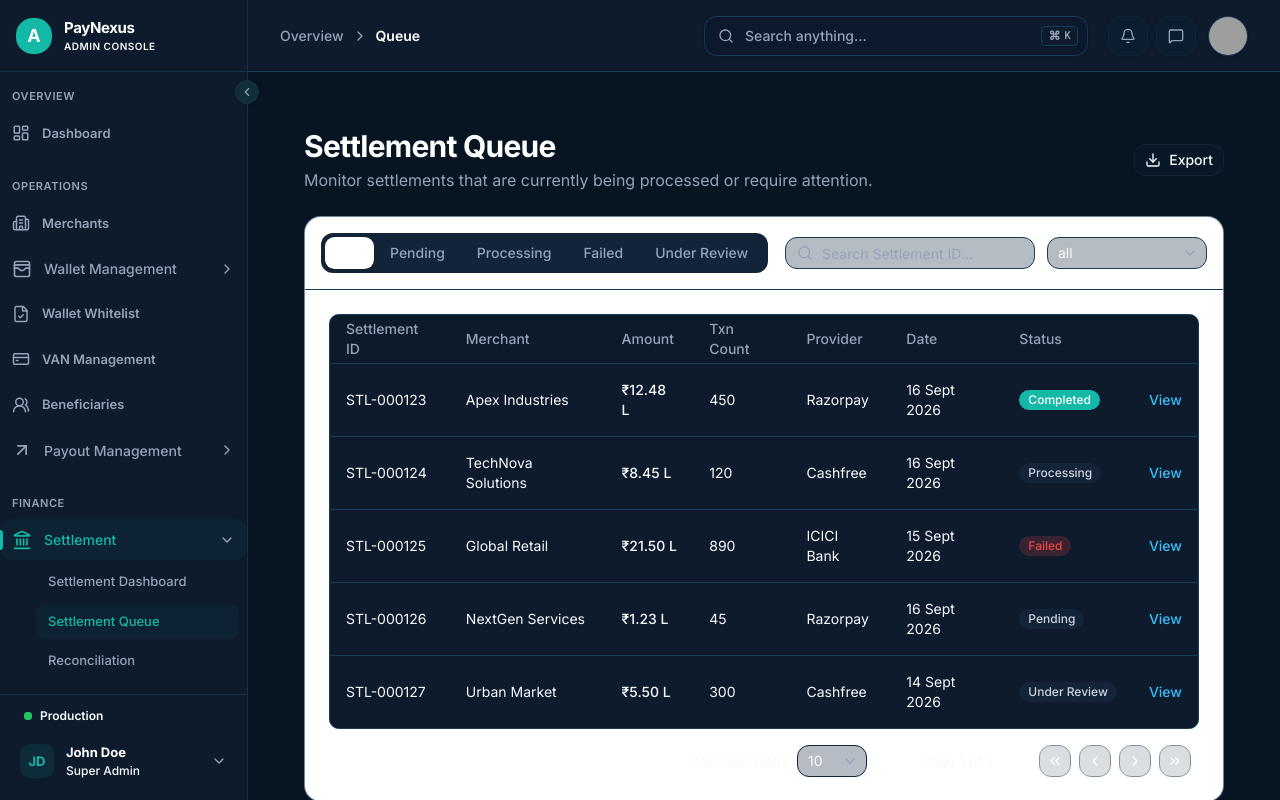
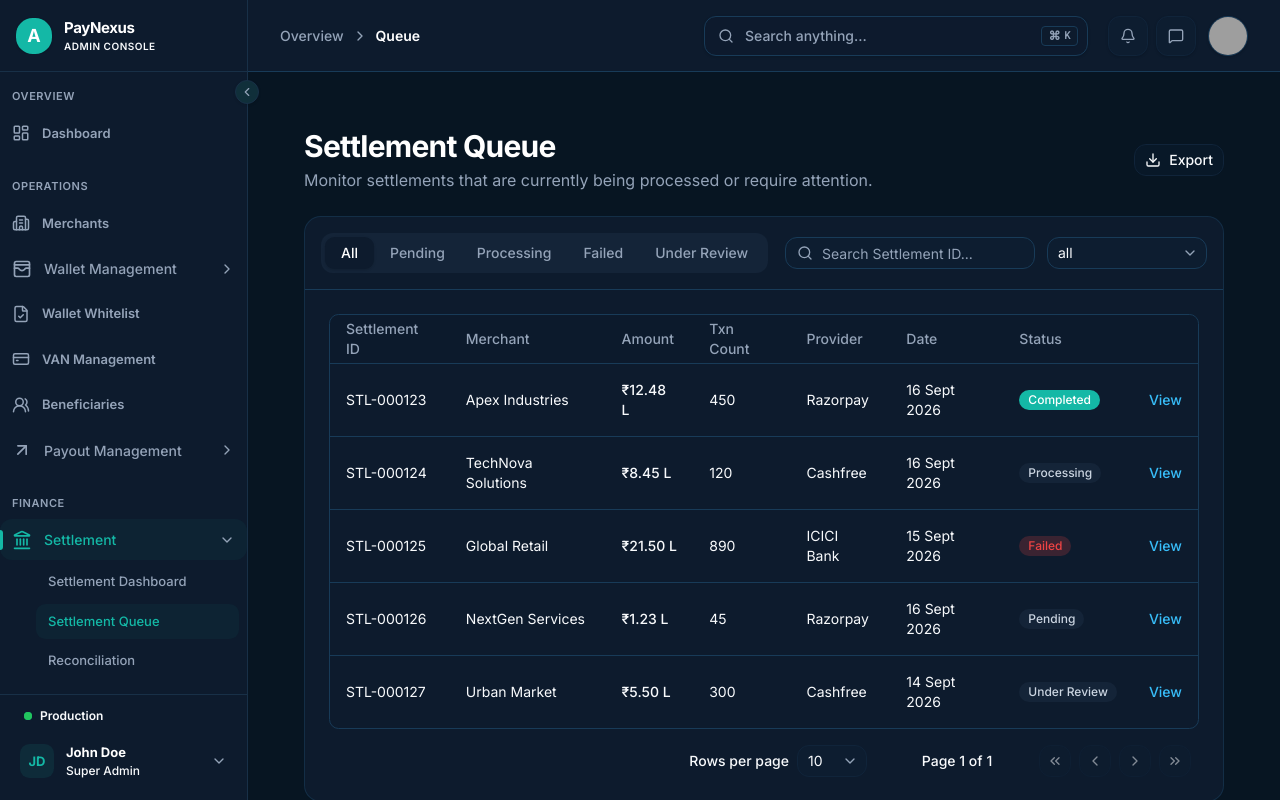
Before and after one commit to 0xkid-root/payoutClone, a Next.js app: page /settlement/queue in a window 1280 px wide. Built offline with nearby package versions, Linux system fonts and the light colour scheme; grey boxes are pictures that could not be loaded.

Commit message:
style: apply dark theme color fixes to queue-page.tsx

```diff
--- a/src/features/settlement/components/queue-page.tsx
+++ b/src/features/settlement/components/queue-page.tsx
@@ -99,7 +99,7 @@ export function SettlementQueuePage() {
  </Button>
  </div>
 
-      <div className="flex w-full flex-col rounded-xl border border-border/60 bg-white shadow-[0_1px_2px_0_rgba(0,0,0,0.01)] border-border bg-background">
+ <div className="flex w-full flex-col rounded-xl border border-border/60 shadow-[0_1px_2px_0_rgba(0,0,0,0.01)] border-border bg-card">
  <div className="p-4 border-b border-border">
  <div className="flex flex-col md:flex-row justify-between gap-4 items-center">
  {/* Tabs */}
@@ -113,7 +113,7 @@ export function SettlementQueuePage() {
  }}
  className={`px-4 py-1.5 text-sm font-medium rounded-md whitespace-nowrap transition-all ${
  activeTab === tab
-                      ? 'bg-white bg-card text-foreground dark:text-white shadow-sm'
+ ? ' bg-card text-foreground dark:text-white shadow-sm'
  : 'text-muted-foreground hover:text-foreground dark:hover:text-white'
  }`}
  >
@@ -130,11 +130,11 @@ export function SettlementQueuePage() {
  placeholder="Search Settlement ID..."
  value={searchQuery}
  onChange={(e) => setSearchQuery(e.target.value)}
-                  className="pl-9 w-full md:w-[250px] bg-background/50 border-border"
+ className="pl-9 w-full md:w-[250px] bg-card/50 border-border"
  />
  </div>
  <Select value={providerFilter} onValueChange={(val) => setProviderFilter(val || 'all')}>
-                <SelectTrigger className="w-full md:w-[160px] bg-background/50 border-border">
+ <SelectTrigger className="w-full md:w-[160px] bg-card/50 border-border">
  <SelectValue placeholder="Provider" />
  </SelectTrigger>
  <SelectContent>
```
Lines whose indentation alone changed are shown as unchanged.
